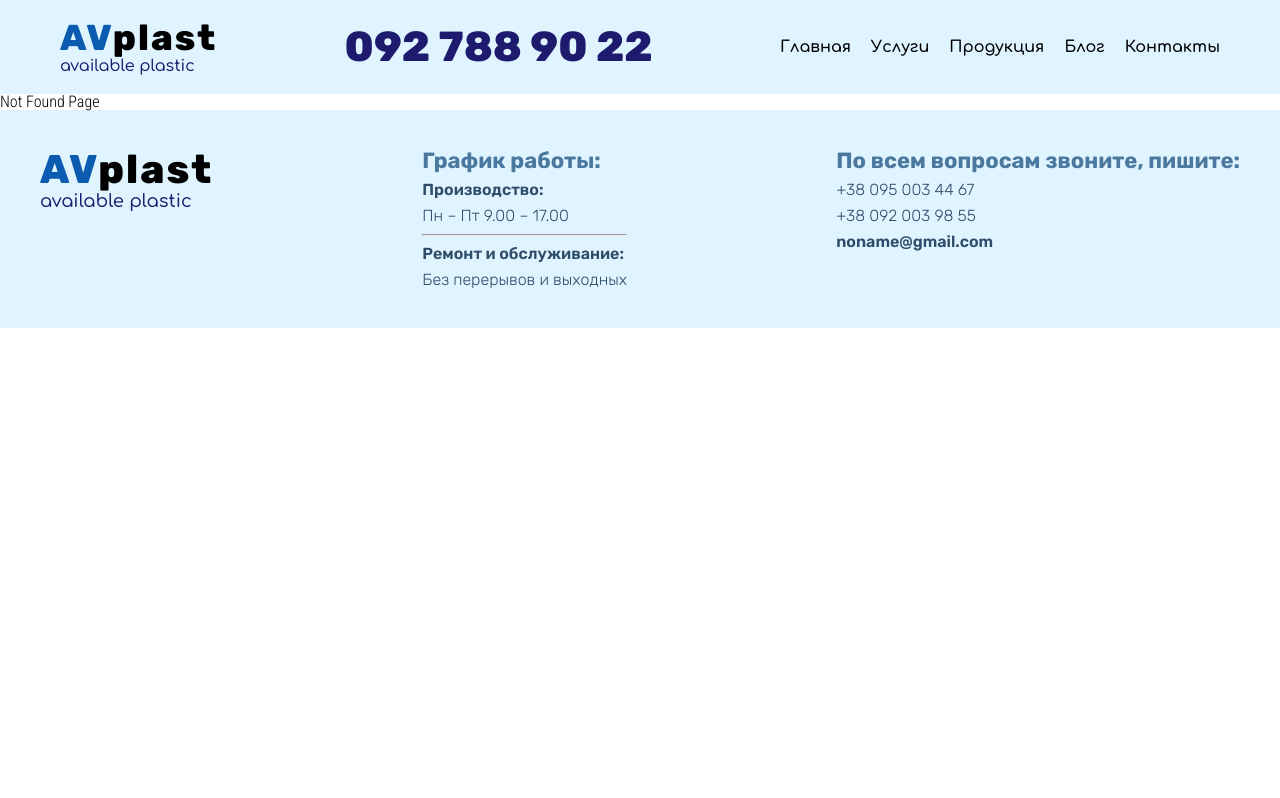
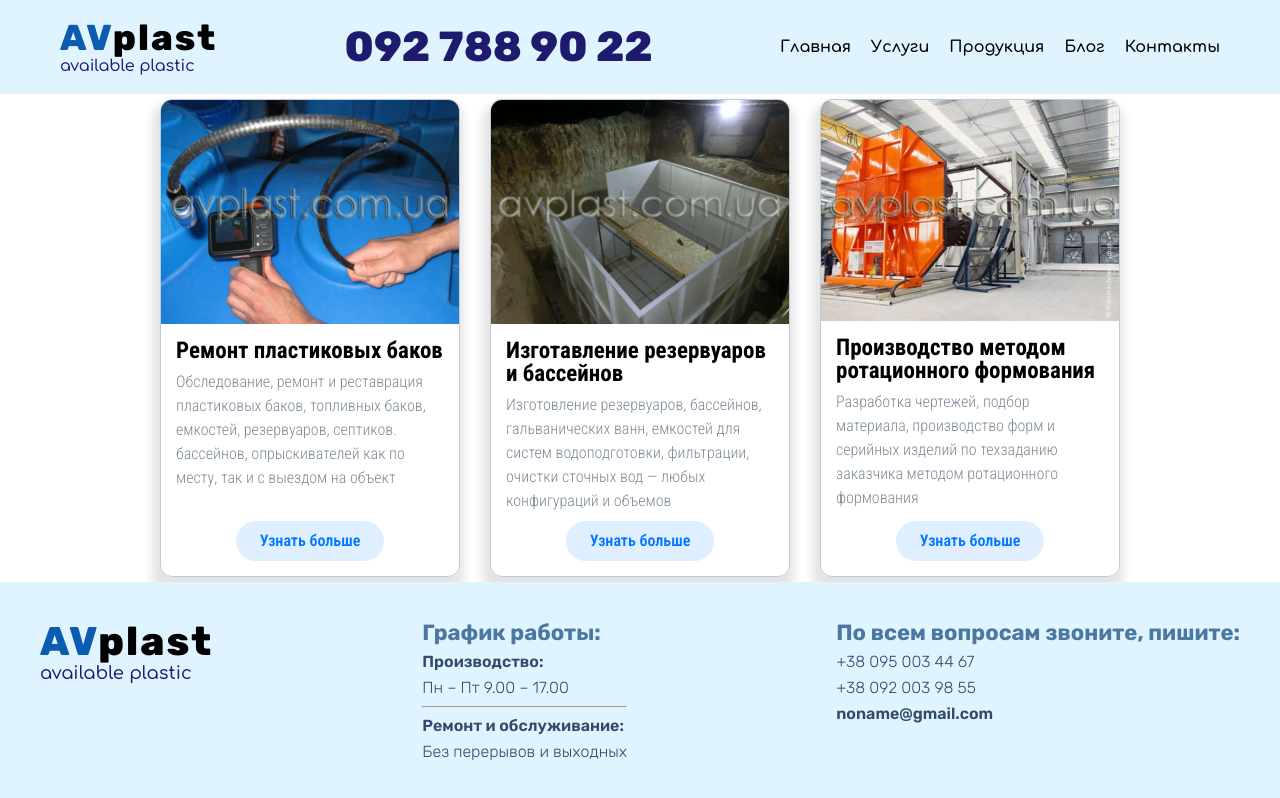
Before and after one commit to kittensgit/avplast, a React (Create React App) app: page /services in a window 1280 px wide. Built offline with nearby package versions, Linux system fonts and the light colour scheme; the HTML template or start-up script is replaced by a standard one.

Commit message:
Cards, Services, ReservoirsAndPools, PlasticTanksRepair, RotationalMoldingProduction

```diff
--- a/src/App.tsx
+++ b/src/App.tsx
@@ -5,17 +5,36 @@ import Header from 'components/header/Header';
 import Footer from 'components/footer/Footer';
 
 import Home from 'pages/Home';
+import Services from 'pages/Services';
+import ReservoirsAndPools from 'pages/ReservoirsAndPools';
+import PlasticTanksRepair from 'pages/PlasticTanksRepair';
+import RotationalMoldingProduction from 'pages/RotationalMoldingProduction';
 
 const App: FC = () => {
     return (
-        <>
+        <div className="app">
             <Header />
-            <Routes>
-                <Route path="/" element={<Home />} />
-                <Route path="*" element={<div>Not Found Page</div>} />
-            </Routes>
+            <main className="main_wrapper">
+                <Routes>
+                    <Route path="/" element={<Home />} />
+                    <Route path="/services" element={<Services />} />
+                    <Route
+                        path="/remont-plastikovykh-bakov"
+                        element={<PlasticTanksRepair />}
+                    />
+                    <Route
+                        path="/izgotavlenie-rezervuarov-i-basseinov"
+                        element={<ReservoirsAndPools />}
+                    />
+                    <Route
+                        path="/proizvodstvo-metodom-rotacionnogo-formovaniya"
+                        element={<RotationalMoldingProduction />}
+                    />
+                    <Route path="*" element={<div>Not Found Page</div>} />
+                </Routes>
+            </main>
             <Footer />
-        </>
+        </div>
     );
 };
 
--- a/src/components/homeContent/cards/Cards.module.css
+++ b/src/components/cards/Cards.module.css
@@ -14,6 +14,11 @@
     border: 1px solid #bacdd8;
     display: flex;
     flex-direction: column;
+    transition: all 0.3s ease-in;
+}
+
+.card:hover {
+    transform: scale(1.05);
 }
 
 img {
--- a/src/components/homeContent/cards/Cards.tsx
+++ b/src/components/cards/Cards.tsx
@@ -1,14 +1,18 @@
 import { FC } from 'react';
 import { Link } from 'react-router-dom';
 
-import homeData from 'data/HomeData';
+import { ICardData } from 'types/types';
 
 import styles from './Cards.module.css';
 
-const Cards: FC = () => {
+interface CardsProps {
+    cardsData: ICardData[];
+}
+
+const Cards: FC<CardsProps> = ({ cardsData }) => {
     return (
         <div className={styles.wrapper}>
-            {homeData.map((cardItem, index) => (
+            {cardsData.map((cardItem, index) => (
                 <div key={index} className={styles.card}>
                     <img src={cardItem.image} alt={cardItem.title} />
                     <div className={styles.about}>
--- a/src/components/header/Header.tsx
+++ b/src/components/header/Header.tsx
@@ -21,7 +21,7 @@ const Header: FC = () => {
                                 <Link to={'/'}>Главная</Link>
                             </li>
                             <li>
-                                <a href="!#">Услуги</a>
+                                <Link to={'/services'}>Услуги</Link>
                                 <ul>
                                     <li>
                                         <Link to="/">
--- a/src/data/HomeData.ts
+++ b/src/data/CardsData.ts
@@ -5,27 +5,27 @@ import pontonnyeSistemy from 'assets/home/pontonnye-sistemy-moduli-plavuchesti-p
 import polimernayaProdukciya from 'assets/home/polimernaya-produkciya-dlya-selskogo-hozyajstva.jpg';
 import plastikovyeEmkosti from 'assets/home/plastikovye-emkosti-baki-bochki.jpg';
 
-const homeData = [
+const cardsData = [
     {
         image: remontPlastikovyhBakov,
         title: 'Ремонт пластиковых баков',
         description:
             'Обследование, ремонт и реставрация пластиковых баков, топливных баков, емкостей, резервуаров, септиков. бассейнов, опрыскивателей как по месту, так и с выездом на объект',
-        link: '/',
+        link: '/remont-plastikovykh-bakov',
     },
     {
         image: izgotovlenieRezervuarovBassejnov,
         title: 'Изготавление резервуаров и бассейнов',
         description:
             'Изготовление резервуаров, бассейнов, гальванических ванн, емкостей для систем водоподготовки, фильтрации, очистки сточных вод — любых конфигураций и объемов',
-        link: '/',
+        link: '/izgotavlenie-rezervuarov-i-basseinov',
     },
     {
         image: rotacionnogoFormovaniya,
         title: 'Производство методом ротационного формования',
         description:
             'Разработка чертежей, подбор материала, производство форм и серийных изделий по техзаданию заказчика методом ротационного формования',
-        link: '/',
+        link: '/proizvodstvo-metodom-rotacionnogo-formovaniya',
     },
     {
         image: pontonnyeSistemy,
@@ -50,4 +50,4 @@ const homeData = [
     },
 ];
 
-export default homeData;
+export default cardsData;
--- a/src/index.css
+++ b/src/index.css
@@ -141,6 +141,19 @@ body {
     font-size: 16px;
 }
 
+.app {
+    display: flex;
+    flex-direction: column;
+    min-height: 100vh;
+}
+
+.main_wrapper {
+    flex-grow: 1;
+    display: flex;
+    align-items: center;
+    justify-content: center;
+}
+
 .container {
     max-width: 1200px;
     margin: 0 auto;
--- /dev/null
+++ b/src/pages/PlasticTanksRepair.tsx
@@ -0,0 +1,7 @@
+import { FC } from 'react';
+
+const PlasticTanksRepair: FC = () => {
+    return <div>PlasticTanksRepair</div>;
+};
+
+export default PlasticTanksRepair;
--- /dev/null
+++ b/src/pages/ReservoirsAndPools.tsx
@@ -0,0 +1,7 @@
+import { FC } from 'react';
+
+const ReservoirsAndPools: FC = () => {
+    return <div>ReservoirsAndPools</div>;
+};
+
+export default ReservoirsAndPools;
--- /dev/null
+++ b/src/pages/RotationalMoldingProduction.tsx
@@ -0,0 +1,7 @@
+import { FC } from 'react';
+
+const RotationalMoldingProduction: FC = () => {
+    return <div>RotationalMoldingProduction</div>;
+};
+
+export default RotationalMoldingProduction;
--- /dev/null
+++ b/src/pages/Services.tsx
@@ -0,0 +1,15 @@
+import { FC } from 'react';
+
+import Cards from 'components/cards/Cards';
+
+import cardsData from 'data/CardsData';
+
+const Services: FC = () => {
+    return (
+        <div className="container">
+            <Cards cardsData={cardsData.slice(0, 3)} />
+        </div>
+    );
+};
+
+export default Services;
--- /dev/null
+++ b/src/types/types.ts
@@ -0,0 +1,6 @@
+export interface ICardData {
+    image: string;
+    title: string;
+    description: string;
+    link: string;
+}
```
Also changed, not shown: src/components/homeContent/HomeContent.tsx (+6 -3 lines).
